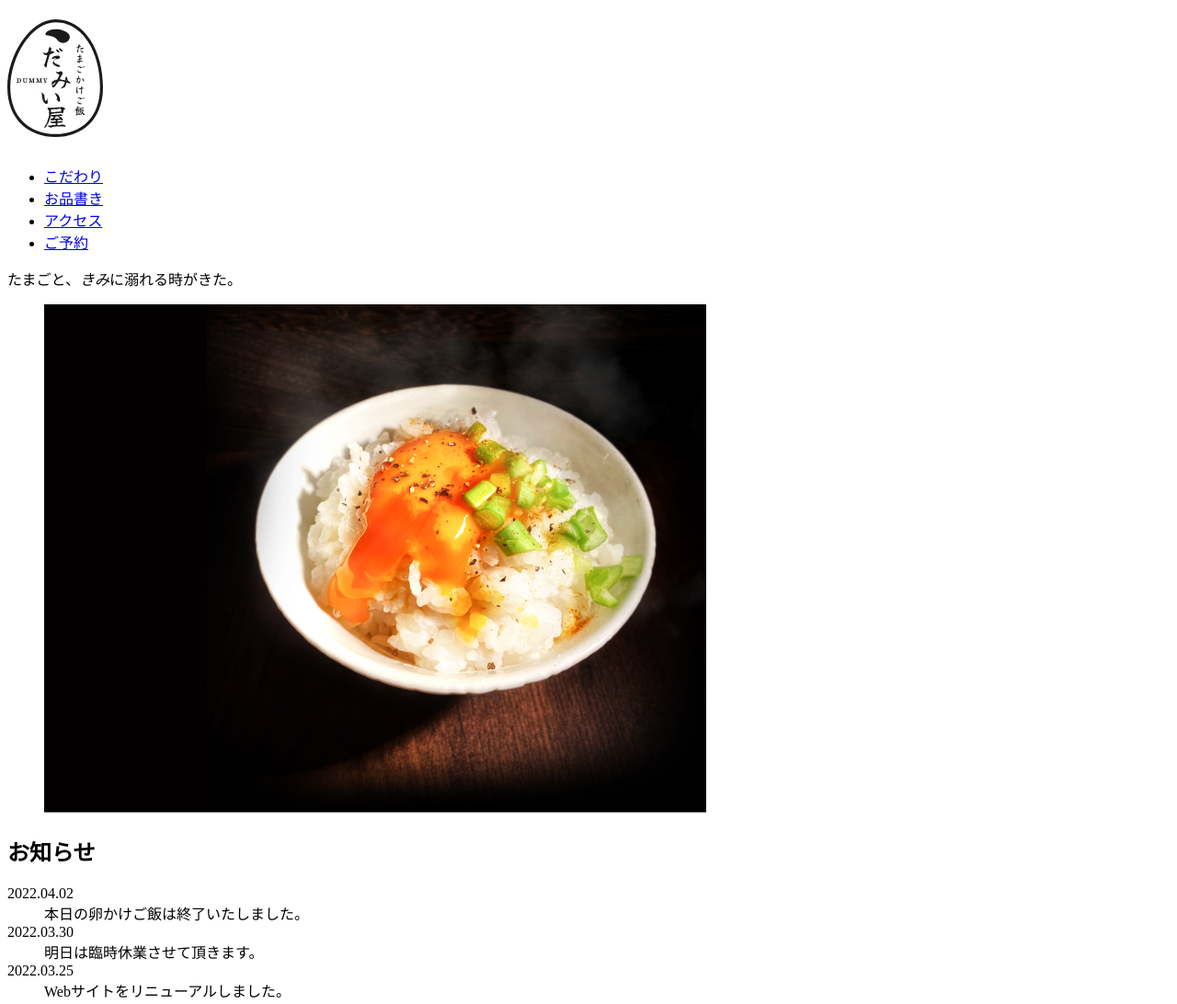
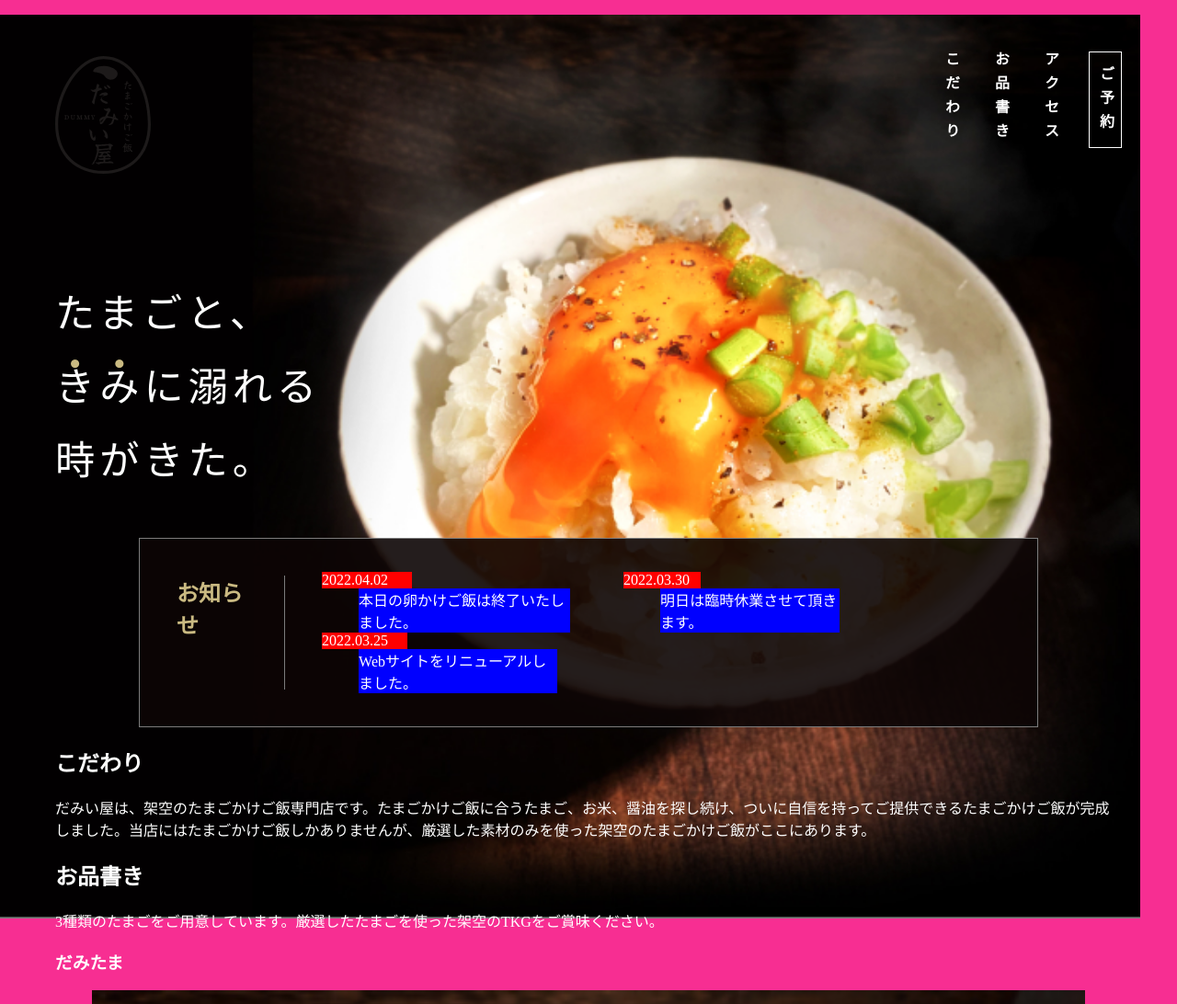
Before and after one commit to mugicha-design/design, a plain HTML site: page public/index.html in a window 1280 px wide. Shown: the top 1092 px of the page at 92% size. Drawn offline with Linux system fonts and the light colour scheme.

Commit message:
10/9現在 HTML,CSS

```diff
--- a/public/index.html
+++ b/public/index.html
@@ -24,6 +24,11 @@
     <link rel="apple-touch-icon" sizes="180x180" href="apple-touch-icon.png">
 
     <link rel="stylesheet" href="style.css">
+
+    <!-- google fonts -->
+    <link rel="preconnect" href="https://fonts.googleapis.com">
+    <link rel="preconnect" href="https://fonts.gstatic.com" crossorigin>
+    <link href="https://fonts.googleapis.com/css2?family=Noto+Serif+JP:wght@200..900&display=swap" rel="stylesheet">
 </head>
 <body>
     <header>
@@ -34,38 +39,44 @@
         </h1>
 
         <nav>
-            <ul>
-                <li><a href="#commitment">こだわり</a></li>
-                <li><a href="#menu">お品書き</a></li>
-                <li><a href="#access">アクセス</a></li>
-                <li><a href="#reserve">ご予約</a></li>
+            <ul class="nav-ul">
+                <li class="rl"><a href="#commitment">こだわり</a></li>
+                <li class="rl"><a href="#menu">お品書き</a></li>
+                <li class="rl"><a href="#access">アクセス</a></li>
+                <li class="rl"><a href="#reserve">ご予約</a></li>
             </ul>
         </nav>
     </header>
     <main>
-        <p>たまごと、<em>きみ</em>に溺れる時がきた。</p>
-        <figure>
+        <p class="mv-p">たまごと、<br><em><span>き</span><span>み</span></em>に溺れる<br>時がきた。</p>
+        <figure class="mv">
             <img src="images/photo-tkg.jpg" srcset="images/photo-tkg@2x.jpg 2x" width="720" height="553" decoding="async" alt="あったかいご飯に厳選したたまごをかけてネギを添えた美味しそうなたまごかけごはん">
         </figure>
 
-        <section>
+        <section id="notice">
             <h2>お知らせ</h2>
             <dl>
+                <div>
                     <dt><time datetime="2022-04-02">2022.04.02</time></dt>
                     <dd><time datetime="2022-04-02">本日</time>の卵かけご飯は終了いたしました。</dd>
+                </div>
+                <div>
                     <dt><time datetime="2022-03-30">2022.03.30</time></dt>
                     <dd><time datetime="2022-03-31">明日</time>は臨時休業させて頂きます。</dd>
+                </div>
+                <div>
                     <dt><time datetime="2022-03-25">2022.03.25</time></dt>
                     <dd>Webサイトをリニューアルしました。</dd>
+                </div>
             </dl>
         </section><!-- /お知らせ -->
-        <section id="commitment">
+        <section id="commitment" class="container">
             <h2>こだわり</h2>
             <p>
                 だみい屋は、架空のたまごかけご飯専門店です。たまごかけご飯に合うたまご、お米、醤油を探し続け、ついに自信を持ってご提供できるたまごかけご飯が完成しました。当店にはたまごかけご飯しかありませんが、厳選した素材のみを使った架空のたまごかけご飯がここにあります。
             </p>
         </section><!-- /こだわり -->
-        <section id="menu">
+        <section id="menu" class="container">
             <h2>お品書き</h2>
             <p>
                 3種類のたまごをご用意しています。厳選したたまごを使った架空のTKGをご賞味ください。
@@ -95,7 +106,7 @@
                 <p>¥ 800<small>（税込み）</small></p>
             </article><!-- /くうそう卵 -->
         </section><!-- /お品書き -->
-        <section id="access">
+        <section id="access" class="container">
             <h2>アクセス</h2>
             <iframe src="https://www.google.com/maps/embed?pb=!1m18!1m12!1m3!1d3241.747975777088!2d139.74285797449372!3d35.65858047259461!2m3!1f0!2f0!3f0!3m2!1i1024!2i768!4f13.1!3m3!1m2!1s0x60188bbd9009ec09%3A0x481a93f0d2a409dd!2z5p2x5Lqs44K_44Ov44O8!5e0!3m2!1sja!2sjp!4v1727845756160!5m2!1sja!2sjp" width="600" height="450" style="border:0;" allowfullscreen="" loading="lazy" referrerpolicy="no-referrer-when-downgrade"></iframe>
 
@@ -154,7 +165,7 @@
                 </tbody>
             </table>
         </section><!-- /アクセス -->
-        <section id="reserve">
+        <section id="reserve" class="container">
             <h2>ご予約</h2>
             <p><strong>当店は完全予約制です。</strong>下記の予約フォームよりご予約の上ご来店下さい。</p>
 
--- a/public/style.css
+++ b/public/style.css
@@ -0,0 +1,134 @@
+html {
+    font-family: "Noto Serif JP", serif;
+    color: #fff;
+    font-size: 1rem;
+    scroll-behavior: smooth;
+
+    padding: 0;
+    margin: 0;
+}
+
+body {
+    /* background: #020001; */
+    background: #f72e92;
+    padding: 0;
+    margin: 0;
+    position: relative;
+    width: 100%;
+}
+
+/* ----------- 共通 ----------- */
+.container {
+    padding: 0 60px;
+}
+
+/* 縦書き文字 */
+.rl {
+    writing-mode: vertical-rl;
+}
+li {
+    list-style: none;
+}
+a {
+    text-decoration: none;
+    color: #fff;
+    font-size: 1rem;
+}
+
+/* ----------- header ----------- */
+header {
+    display: flex;
+    justify-content: space-between;
+    padding: 40px 60px;
+    z-index: 5;
+    max-width: 1440px;
+}
+
+.nav-ul a {
+    letter-spacing: 10px;
+    font-weight: bold;
+}
+
+.nav-ul {
+    display: flex;
+}
+
+.nav-ul li {
+    margin-left: 30px;
+}
+
+.nav-ul li:last-child {
+    border: 1px solid #fff;
+    padding: 15px 5px 10px 5px;
+}
+
+/* ----------- mv ----------- */
+.mv {
+    position: absolute;
+    top: 0;
+    right: 0;
+    width: 100%;
+    z-index: -1;
+}
+
+figure img {
+    width: 100%;
+    height: 100%;
+}
+
+.mv-p {
+    font-weight: 500;
+    font-size: 2.7rem;
+    letter-spacing: 5px;
+    margin-left: 60px;
+    line-height: 5rem;
+}
+
+.mv-p em {
+    font-style: normal;
+}
+
+.mv-p span {
+    position: relative;
+}
+
+.mv-p span::before {
+    content: "・";
+    position: absolute;
+    top: -2.5rem;
+    left: 0;
+    color: #caba82;
+}
+
+
+/* ----------- お知らせ ----------- */
+#notice {
+    display: flex;
+    border: #7c7c7c solid 1px;
+    width: 70%;
+    margin: 0 auto;
+    padding: 20px 40px;
+    background: rgba(13, 5, 5, .9);
+}
+
+#notice h2 {
+    color: #caba82;
+    border-right: #7c7c7c solid 1px;
+    padding-right: 40px;
+}
+
+#notice dl {
+    padding-left: 40px;
+    display: flex;
+    flex-wrap: wrap;
+}
+
+#notice dt {
+    width: 30%;
+    background: red;
+}
+
+#notice dd {
+    width: 70%;
+    background: blue;
+}
```
Lines whose indentation alone changed are shown as unchanged.
